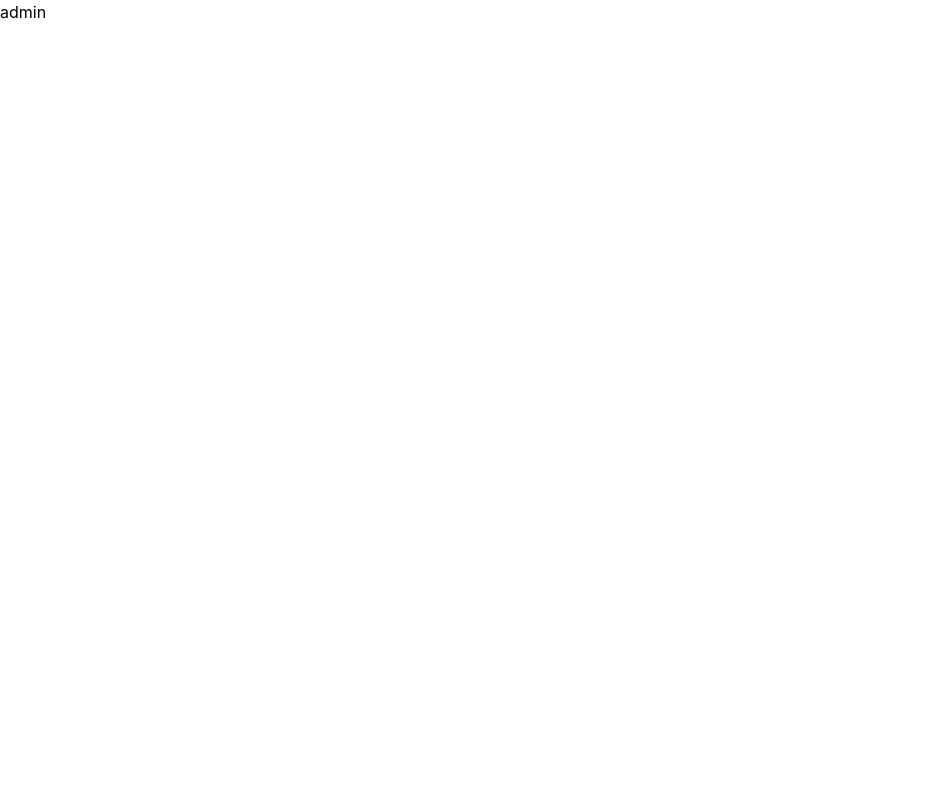
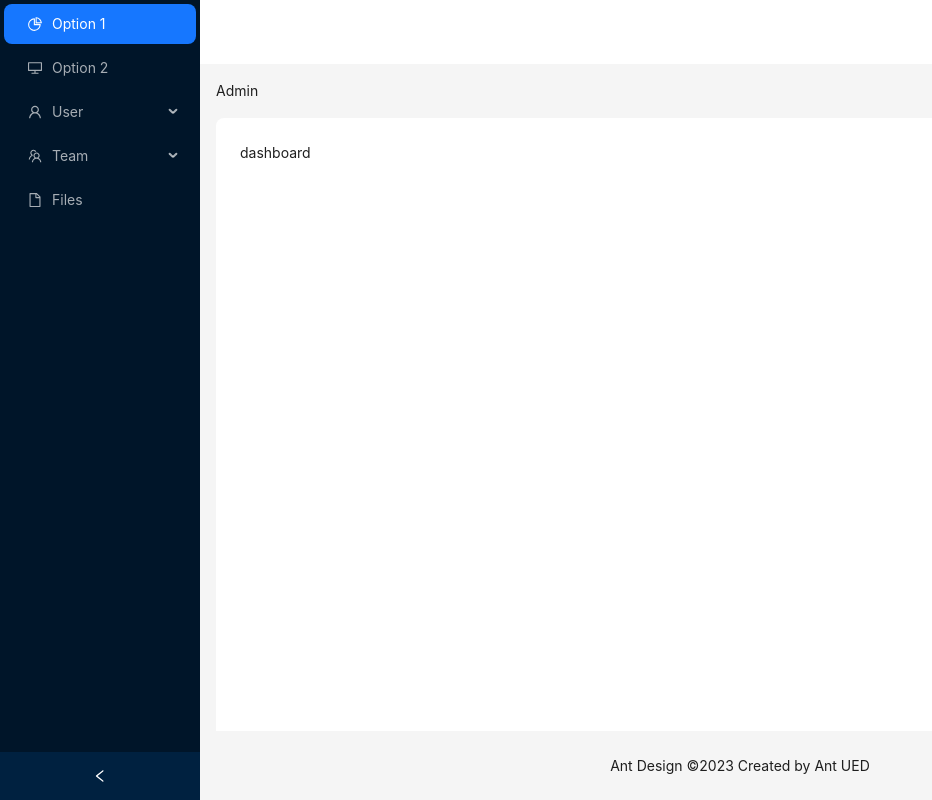
Before and after one commit to phuclv2003/React, a React (Create React App) app: page /admin in a window 1280 px wide. Shown: the whole page, without its empty margins (0-932 px from the left). Built offline with nearby package versions, Linux system fonts and the light colour scheme.

Commit message:
create layout admin

```diff
--- a/package.json
+++ b/package.json
@@ -3,6 +3,7 @@
   "version": "0.1.0",
   "private": true,
   "dependencies": {
+    "@ant-design/icons": "^5.2.6",
     "@reduxjs/toolkit": "^2.0.1",
     "@testing-library/jest-dom": "^5.17.0",
     "@testing-library/react": "^13.4.0",
@@ -11,6 +12,7 @@
     "@types/node": "^20.10.5",
     "@types/react": "^18.2.46",
     "@types/react-dom": "^18.2.18",
+    "antd": "^5.12.5",
     "react": "^18.2.0",
     "react-dom": "^18.2.0",
     "react-redux": "^9.0.4",
--- a/src/layout/admin/index.tsx
+++ b/src/layout/admin/index.tsx
@@ -1,12 +1,127 @@
-import { FC } from "react";
+import {
+  DesktopOutlined,
+  FileOutlined,
+  PieChartOutlined,
+  TeamOutlined,
+  UserOutlined,
+} from "@ant-design/icons";
+import { Breadcrumb, Layout, Menu, MenuProps, theme } from "antd";
+import { Footer } from "antd/es/layout/layout";
+import { FC, useEffect, useState } from "react";
+import { Link, Outlet, useLocation, useNavigate } from "react-router-dom";
+
+type MenuItem = Required<MenuProps>["items"][number];
+
+function getItem(
+  label: React.ReactNode,
+  key: React.Key,
+  icon?: React.ReactNode,
+  to?: string,
+  children?: MenuItem[]
+): MenuItem {
+  return {
+    key,
+    icon,
+    children,
+    label: to ? (
+      <Link to={to} style={{ color: "inherit", textDecoration: "none" }}>
+        {label}
+      </Link>
+    ) : (
+      label
+    ),
+  } as MenuItem;
+}
 
 type Props = {};
+const { Header, Sider, Content } = Layout;
+
+const items: MenuItem[] = [
+  getItem("Option 1", "1", <PieChartOutlined />, "/admin/option1"),
+  getItem("Option 2", "2", <DesktopOutlined />, "/admin/option2"),
+  getItem("User", "sub1", <UserOutlined />, undefined, [
+    getItem("Tom", "3", undefined, "/admin/users/tom"),
+    getItem("Bill", "4", undefined, "/admin/users/bill"),
+    getItem("Alex", "5", undefined, "/admin/users/alex"),
+  ]),
+  getItem("Team", "sub2", <TeamOutlined />, undefined, [
+    getItem("Team 1", "6", undefined, "/admin/teams/team1"),
+    getItem("Team 2", "8", undefined, "/admin/teams/team2"),
+  ]),
+  getItem("Files", "9", <FileOutlined />, "/admin/files"),
+];
 
 const LayoutAdmin: FC<Props> = () => {
+  const navigator = useNavigate();
+  const location = useLocation();
+
+  const [collapsed, setCollapsed] = useState(false);
+  const [breadcrumbs, setBreadcrumbs] = useState<
+    { name: string; url: string }[]
+  >([]);
+
+  const generatePathArray = (path: string) => {
+    const pathArray = path.split("/").filter(Boolean);
+    return pathArray.map((segment, index) => {
+      const name = segment;
+      const url = "/" + pathArray.slice(0, index + 1).join("/");
+      return { name, url };
+    });
+  };
+
+  useEffect(() => {
+    setBreadcrumbs(generatePathArray(location.pathname));
+  }, [location.pathname]);
+
+
+  const {
+    token: { colorBgContainer, borderRadiusLG },
+  } = theme.useToken();
+
   return (
-    <div>
-      <div>admin</div>
-    </div>
+    <Layout style={{ minHeight: "100vh" }}>
+      <Sider
+        collapsible
+        collapsed={collapsed}
+        onCollapse={(value) => setCollapsed(value)}
+      >
+        <div className="demo-logo-vertical" />
+        <Menu
+          theme="dark"
+          defaultSelectedKeys={["1"]}
+          mode="inline"
+          items={items}
+        />
+      </Sider>
+      <Layout>
+        <Header style={{ padding: 0, background: colorBgContainer }} />
+        <Content style={{ margin: "0 16px" }}>
+          <Breadcrumb style={{ margin: "16px 0" }}>
+            {breadcrumbs.map((item) => (
+              <Breadcrumb.Item
+                className="capitalize hover:text-[#001628] cursor-pointer"
+                onClick={() => navigator(`${item.url}`)}
+              >
+                {item.name}
+              </Breadcrumb.Item>
+            ))}
+          </Breadcrumb>
+          <div
+            className="h-full"
+            style={{
+              padding: 24,
+              background: colorBgContainer,
+              borderRadius: borderRadiusLG,
+            }}
+          >
+            <Outlet />
+          </div>
+        </Content>
+        <Footer style={{ textAlign: "center" }}>
+          Ant Design ©2023 Created by Ant UED
+        </Footer>
+      </Layout>
+    </Layout>
   );
 };
 
```
